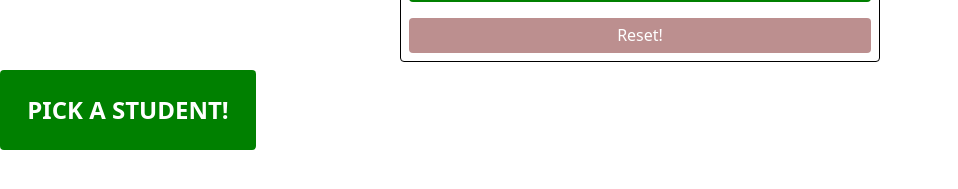
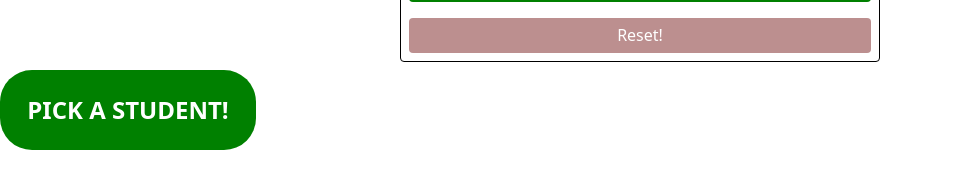
Before and after one commit to efoejean/random-student-picker-1, a website: page index.html in a window 1280 px wide. In both pictures the pointer is over the button "PICK A STUDENT!". Shown: the part 161-350 px from the top of the page, without its empty margins (0-958 px from the left). Drawn offline with nearby package versions, Linux system fonts and the light colour scheme.

Commit message:
Add transition pill effect

```diff
--- a/style.css
+++ b/style.css
@@ -29,7 +29,13 @@ form {
   font-weight: bold;
   height: 10vh;
   text-transform: uppercase;
+  transition: all 0.25s;
   width: 20vw;
+}
+
+.button--jumbo:hover,
+.button--jumbo:focus {
+  border-radius: 32px;
 }
 
 .button--reset {
```
